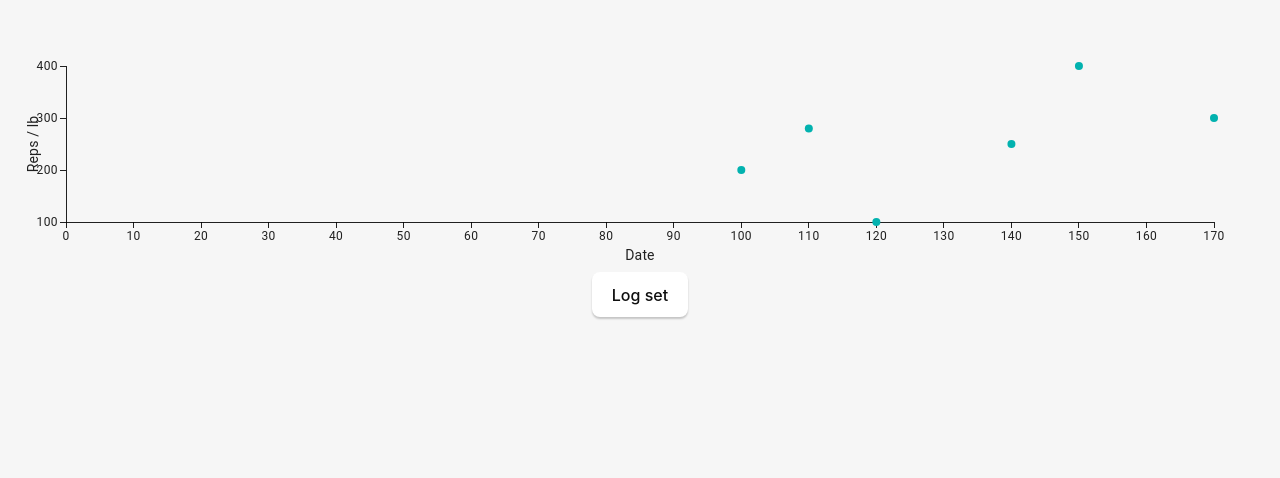
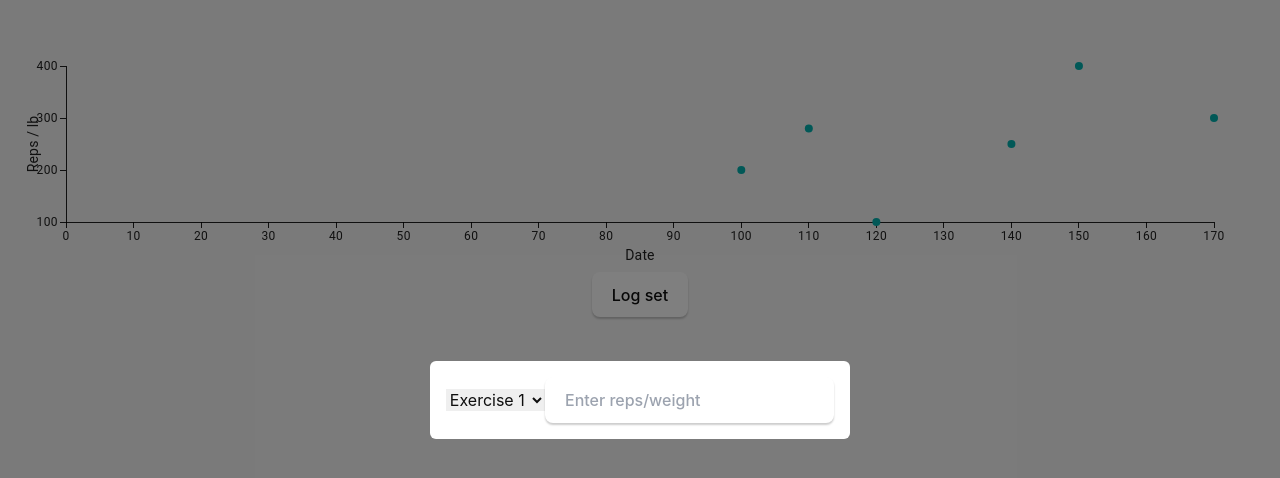
Before and after one commit to eurdoch/zoe, a React (Vite) app: page / in a window 1280 px wide. Both pictures are taken after a click on the button "Log set". Shown: the top 478 px of the page. Built offline with nearby package versions, Linux system fonts and the light colour scheme.

Commit message:
Add modal for exercise selection

```diff
--- a/src/App.tsx
+++ b/src/App.tsx
@@ -1,5 +1,6 @@
 import { ScatterChart } from "@mui/x-charts";
 import "./App.css";
+import { useState } from "react";
 
 const data = [
   { x: 100, y: 200, id: 1 },
@@ -11,9 +12,13 @@ const data = [
 ];
 
 function App() {
+  const [showModal, setShowModal] = useState(false);
+
   const handleLog = (e: any) => {
     e.preventDefault();
+    setShowModal(true);
   }
+
   return (
     <div className="flex flex-col items-center p-4 w-screen h-screen">
       <div className="w-full h-1/3">
@@ -24,6 +29,17 @@ function App() {
         />
       </div>
       <button onClick={handleLog}>Log set</button>
+      {showModal && (
+        <div className="fixed inset-0 flex flex-col items-center justify-center bg-black bg-opacity-50">
+          <div className="bg-white p-4 rounded-md">
+            <select>
+              <option>Exercise 1</option>
+              <option>Exercise 2</option>
+            </select>
+            <input type="text" placeholder="Enter reps/weight" />
+          </div>
+        </div>
+      )}
     </div>
   );
 }
--- a/src/output.css
+++ b/src/output.css
@@ -554,6 +554,14 @@ video {
   display: none;
 }
 
+.fixed {
+  position: fixed;
+}
+
+.inset-0 {
+  inset: 0px;
+}
+
 .m-2 {
   margin: 0.5rem;
 }
@@ -626,9 +634,27 @@ video {
   justify-content: center;
 }
 
+.rounded-md {
+  border-radius: 0.375rem;
+}
+
 .bg-orange-200 {
   --tw-bg-opacity: 1;
   background-color: rgb(254 215 170 / var(--tw-bg-opacity, 1));
+}
+
+.bg-black {
+  --tw-bg-opacity: 1;
+  background-color: rgb(0 0 0 / var(--tw-bg-opacity, 1));
+}
+
+.bg-white {
+  --tw-bg-opacity: 1;
+  background-color: rgb(255 255 255 / var(--tw-bg-opacity, 1));
+}
+
+.bg-opacity-50 {
+  --tw-bg-opacity: 0.5;
 }
 
 .p-3 {
```
